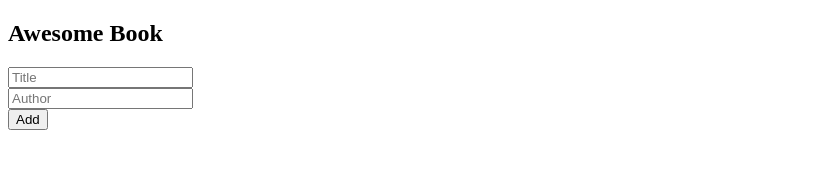
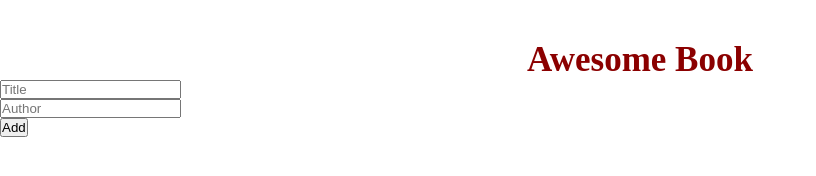
Before and after one commit to JbirdL86/awesome-books, a website: page index.html in a window 1280 px wide. Shown: the whole page, without its empty margins (0-816 px from the left). Drawn offline with Linux system fonts and the light colour scheme.

Commit message:
Add styles to elements

```diff
--- a/style.css
+++ b/style.css
@@ -1,3 +1,15 @@
-body {
-  width: 100%;
+* {
+  padding: 0;
+  margin: 0;
+  box-sizing: border-box;
 }
+
+.main-container {
+  margin-top: 40px;
+  text-align: center;
+}
+
+.main-container > h1 {
+  color: darkred;
+  font-size: 35px;
+}
```
